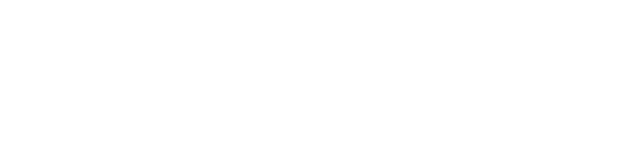
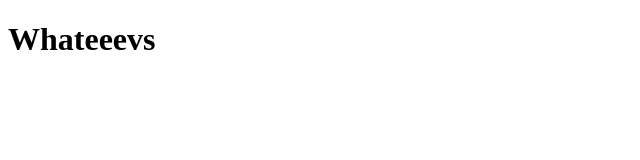
Before and after one commit to MarkoArg20/Git-one, a plain HTML site: page index.html in a window 1280 px wide. Shown: the whole page, without its empty margins (0-640 px from the left). Drawn offline with Linux system fonts and the light colour scheme.

Commit message:
added new h1

```diff
--- a/index.html
+++ b/index.html
@@ -5,6 +5,6 @@
     <title>Whoooo</title>
   </head>
   <body>
-
+<h1>Whateeevs<h1>
   </body>
 </html>
```
